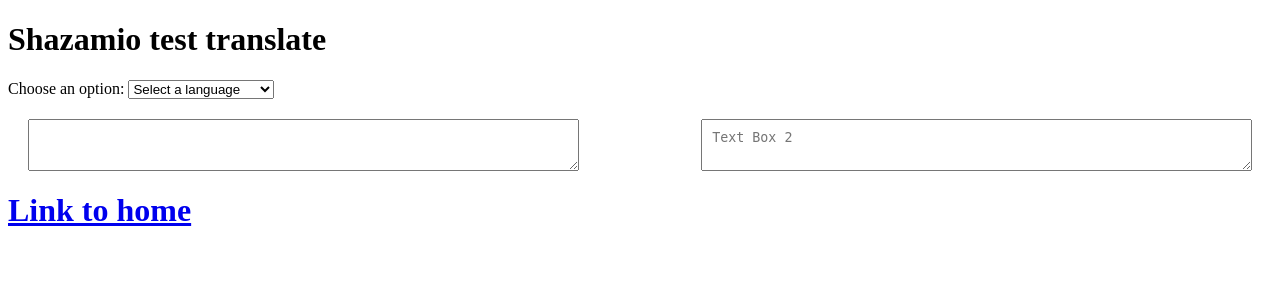
After one commit to NailClaros/test_audio, a Flask app: template templates/testt.html in a window 1280 px wide. The commit adds this page. Shown: the top 300 px of the page. Run offline with Flask 3, Linux system fonts and the light colour scheme; the template is opened without the code that fills it, so the values that code supplies are empty.

Commit message:
temp hold out

```diff
--- a/templates/index.html
+++ b/templates/index.html
@@ -15,6 +15,8 @@
 
     <h1>
         <a href="{{ url_for('history') }}">Link to history</a>
+        <br>
+        <a href="{{ url_for('testt')}}">Link to test translate</a>
     </h1>
 </body>
 </html>
--- /dev/null
+++ b/templates/testt.html
@@ -0,0 +1,49 @@
+<!DOCTYPE html>
+<html lang="en">
+<head>
+    <meta charset="UTF-8">
+    <meta name="viewport" content="width=device-width, initial-scale=1.0">
+    <title>Lyric Lens</title>
+</head>
+<body>
+    <h1>Shazamio test translate</h1>
+    <style>
+        .container {
+            display: flex;
+            justify-content: space-between;
+            margin: 20px;
+        }
+        .textbox {
+            width: 45%; /* Adjust width as needed */
+            padding: 10px;
+            box-sizing: border-box;
+        }
+    </style>
+    <script>
+        function updateTextarea() {
+            const dropdown = document.getElementById('myDropdown');
+            const textarea = document.getElementById('myTextarea');
+            textarea.value = dropdown.value;
+        }
+    </script>
+
+
+<label for="myDropdown">Choose an option:</label>
+        <select id="myDropdown" onchange="updateTextarea(this)">
+            <option >Select a language</option>
+            <option value="{{ translate_(lyric, 'en') }}">English</option>
+            <option value="{{ translate_(lyric, 'zh-TW') }}">Chinese (Traditional)</option>
+            <option value="{{ translate_(lyric, 'fr') }}">French</option>
+        </select>
+<div class="container">
+
+    <textarea type="text" class="textbox" placeholder="{{ lyric }}" readonly></textarea>
+    <textarea type="text" id="myTextarea" value="" class="textbox" placeholder="Text Box 2" readonly></textarea>
+</div>
+
+
+    <h1>
+        <a href="{{ url_for('hello_world') }}">Link to home</a>
+    </h1>
+</body>
+</html>
```
